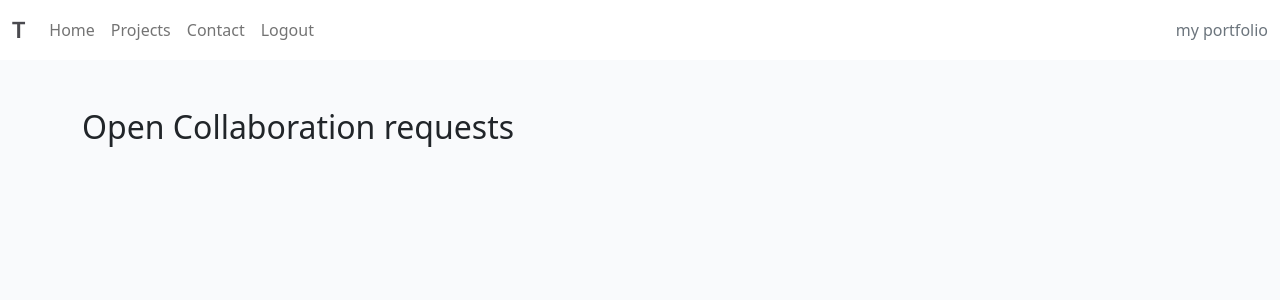
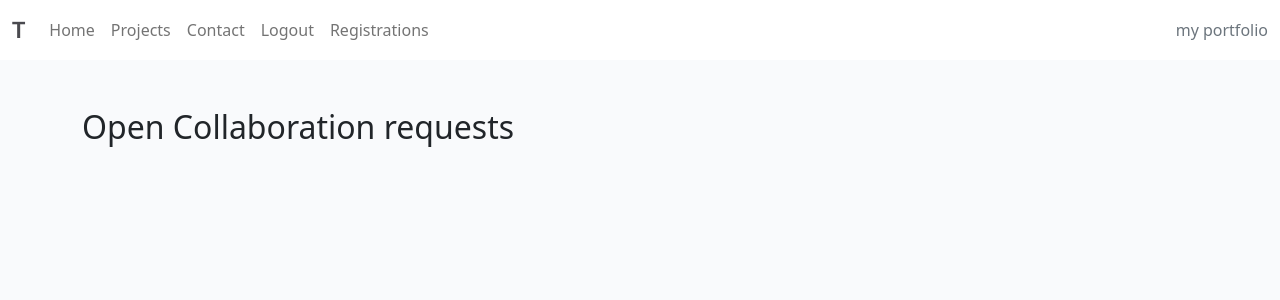
Before and after one commit to troeske/Portfolio-Web-App, a Django app: page /contact/collaboration_request_list/ in a window 1280 px wide. Shown: the top 300 px of the page. Run offline with Django 4.2, Linux system fonts and the light colour scheme; the visitor is signed in with stand-in values (Sample User, id 1); data that the repository does not hold is empty; some libraries are stand-ins or nearby versions.

Commit message:
add: menue item registrations for superuser

```diff
--- a/templates/base.html
+++ b/templates/base.html
@@ -3,6 +3,7 @@
 {% url 'home' as home_url %}
 {% url 'projects_list' as projects_url %}
 {% url 'contact' as contact_url %}
+{% url 'client_registration_list' as registrations_url %}
 {% url 'account_login' as login_url %}
 {% url 'account_signup' as signup_url %}
 {% url 'account_logout' as logout_url %}
@@ -44,28 +45,33 @@
             <div class="collapse navbar-collapse" id="navbarText">
                 <ul class="navbar-nav me-auto mb-2 mb-lg-0">
                     <li class="nav-item">
-                        <a class="nav-link {% if request.path == home_url %}active{% endif %}" aria-current="page"
+                        <a class="nav-link {% if request.path == home_url %}active{% endif %}" aria-current="home"
                             href="{% url 'home' %}">Home</a>
                     </li>
                     <li class="nav-item"></li>
-                        <a class="nav-link {% if request.path == projects_url %}active{% endif %}" aria-current="page"
+                        <a class="nav-link {% if request.path == projects_url %}active{% endif %}" aria-current="projects"
                             href="{% url 'projects_list' %}">Projects</a>
                     </li>
                     <li class="nav-item"></li>
-                        <a class="nav-link {% if request.path == contact_url %}active{% endif %}" aria-current="page"
+                        <a class="nav-link {% if request.path == contact_url %}active{% endif %}" aria-current="contact"
                             href="{% url 'contact' %}">Contact</a>
                     </li>
                     {% if user.is_authenticated %}
                     <li class="nav-item">
-                        <a class="nav-link {% if request.path == logout_url %}active{% endif %}" aria-current="page" href="{% url 'account_logout' %}">Logout</a>
+                        <a class="nav-link {% if request.path == logout_url %}active{% endif %}" aria-current="logout" href="{% url 'account_logout' %}">Logout</a>
                     </li>
                     {% else %}
                     <li class="nav-item">
-                        <a class="nav-link {% if request.path == signup_url %}active{% endif %}" aria-current="page"
+                        <a class="nav-link {% if request.path == signup_url %}active{% endif %}" aria-current="signup"
                             href="{% url 'account_signup' %}">Register</a>
                     </li>
                     <li class="nav-item">
-                        <a class="nav-link {% if request.path == login_url %}active{% endif %}" aria-current="page" href="{% url 'account_login' %}">Login</a>
+                        <a class="nav-link {% if request.path == login_url %}active{% endif %}" aria-current="logout" href="{% url 'account_login' %}">Login</a>
+                    </li>
+                    {% endif %}
+                    {% if user.is_superuser %}
+                    <li class="nav-item">
+                        <a class="nav-link {% if request.path ==  registrations_url %}active{% endif %}" aria-current="registrations" href="{% url 'client_registration_list' %}">Registrations</a>
                     </li>
                     {% endif %}
                 </ul>
```
